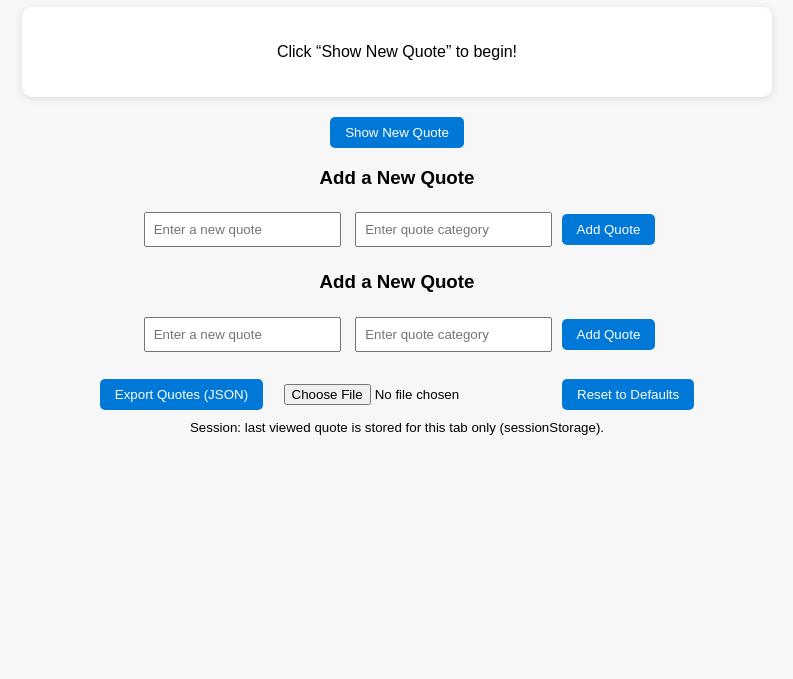
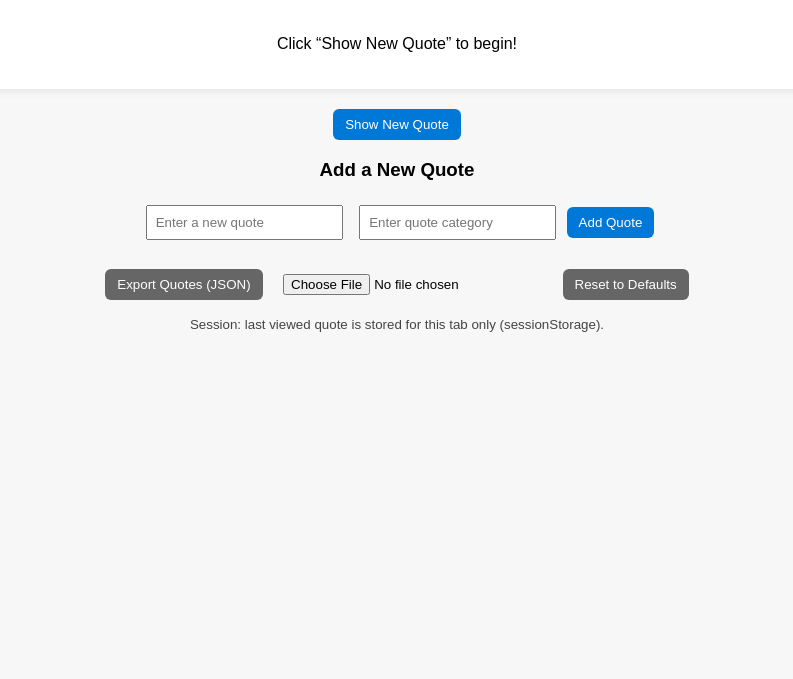
Before and after one commit to pshluvu/alx_fe_javascript, a plain HTML site: page dom-manipulation/index.html in a window 1280 px wide. Shown: the part 121-800 px from the top of the page, without its empty margins (243-1036 px from the left). Drawn offline with Linux system fonts and the light colour scheme.

Commit message:
Update index.html

```diff
--- a/dom-manipulation/index.html
+++ b/dom-manipulation/index.html
@@ -1,43 +1,19 @@
 <!DOCTYPE html>
 <html lang="en">
 <head>
-  <meta charset="UTF-8">
-  <meta name="viewport" content="width=device-width, initial-scale=1.0">
+  <meta charset="UTF-8" />
+  <meta name="viewport" content="width=device-width,initial-scale=1" />
   <title>Dynamic Quote Generator</title>
   <style>
-    body {
-      font-family: Arial, sans-serif;
-      text-align: center;
-      padding: 40px;
-      background: #f7f7f7;
-    }
-    #quoteDisplay {
-      margin: 20px auto;
-      padding: 20px;
-      width: 60%;
-      background: #fff;
-      border-radius: 10px;
-      box-shadow: 0 2px 8px rgba(0,0,0,0.1);
-    }
-    #quoteCategory {
-      color: #666;
-      font-style: italic;
-    }
-    input {
-      margin: 5px;
-      padding: 8px;
-    }
-    button {
-      padding: 8px 15px;
-      border: none;
-      background: #0078D7;
-      color: white;
-      border-radius: 5px;
-      cursor: pointer;
-    }
-    button:hover {
-      background: #005fa3;
-    }
+    body { font-family: Arial, sans-serif; text-align: center; padding: 32px; background:#f7f7f7; }
+    #quoteDisplay { margin: 20px auto; padding: 20px; width: 70%; background: #fff; border-radius: 10px; box-shadow: 0 2px 8px rgba(0,0,0,0.08); }
+    #quoteCategory { color: #666; font-style: italic; margin-top:8px; }
+    input { margin: 6px; padding: 8px; }
+    button { padding: 8px 12px; border: none; border-radius:6px; cursor: pointer; background:#0078D7; color:#fff; }
+    button.secondary { background:#666; }
+    .controls { margin-top: 14px; }
+    #addQuoteContainer { margin-top: 18px; }
+    small { color:#444; display:block; margin-top:8px; }
   </style>
 </head>
 <body>
@@ -48,15 +24,11 @@
     <p id="quoteCategory"></p>
   </div>
 
-  <button id="newQuote">Show New Quote</button>
-
-  <h3>Add a New Quote</h3>
-  <div>
-    <input id="newQuoteText" type="text" placeholder="Enter a new quote" />
-    <input id="newQuoteCategory" type="text" placeholder="Enter quote category" />
-    <button id="addQuoteBtn">Add Quote</button>
+  <div class="controls">
+    <button id="newQuote">Show New Quote</button>
   </div>
 
+  <!-- script.js will create the add/import/export UI dynamically -->
   <script src="script.js"></script>
 </body>
 </html>
```
